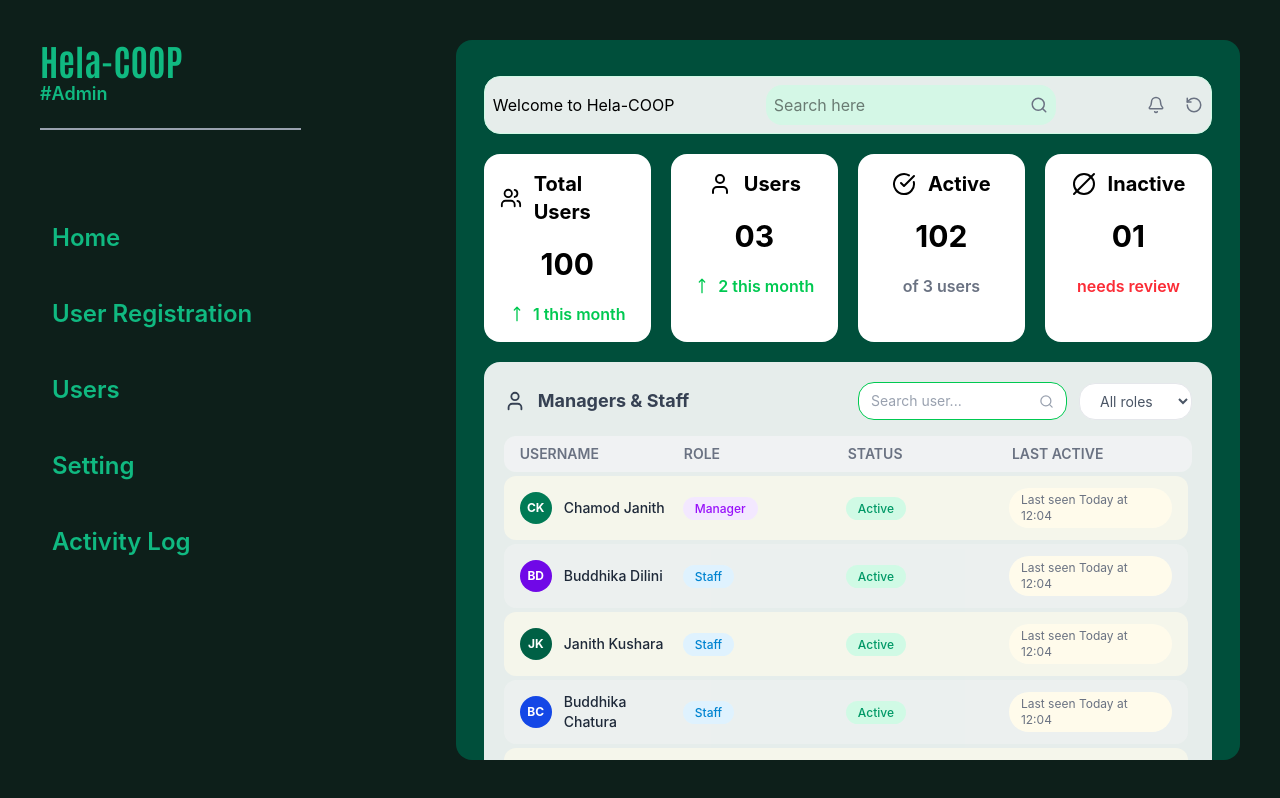
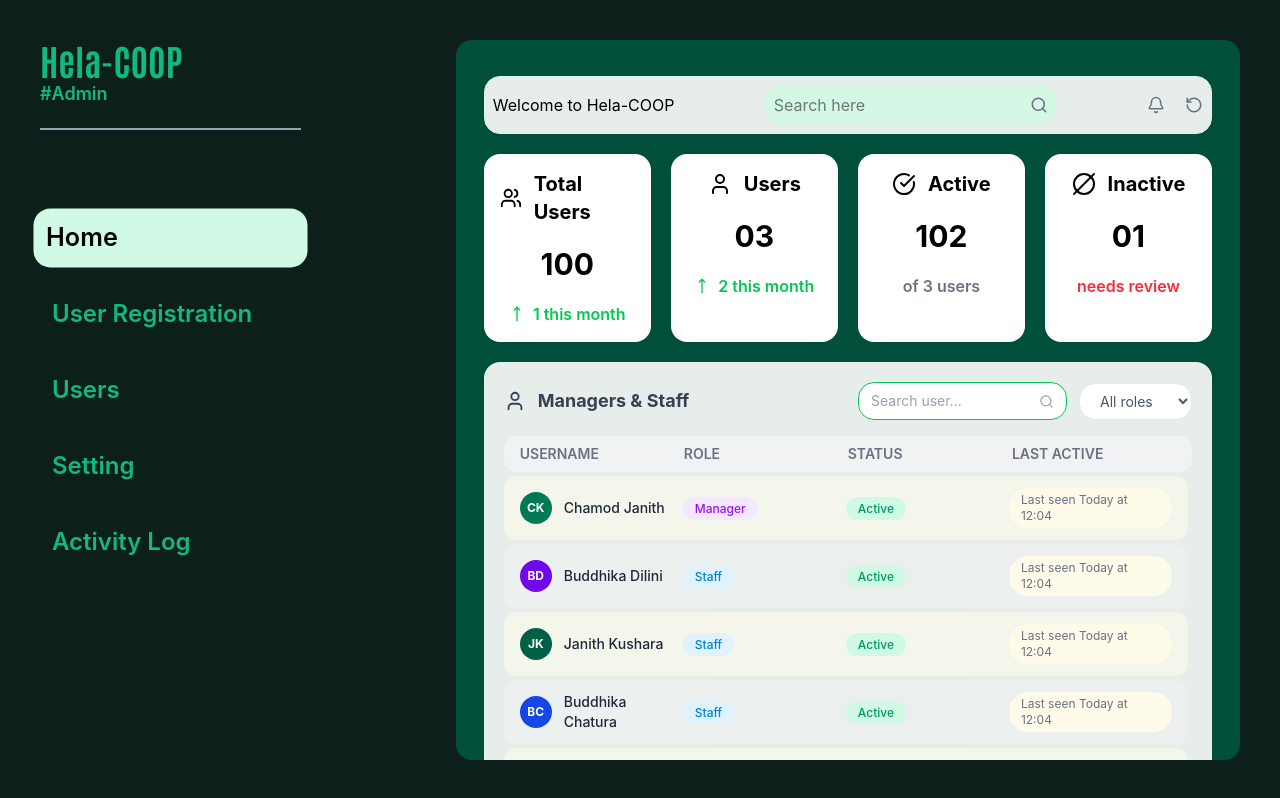
Before and after one commit to Senad-PM/Hela-COOP, a React (Vite) app in the folder client/: page /admin in a window 1280 px wide. Built offline with nearby package versions, Linux system fonts and the light colour scheme; sample sign-in values are in the browser's storage.

Commit message:
style: Styling the admin.jsx file

```diff
--- a/client/package.json
+++ b/client/package.json
@@ -13,11 +13,12 @@
     "@gsap/react": "^2.1.2",
     "@tailwindcss/vite": "^4.3.0",
     "axios": "^1.16.1",
-    "framer-motion": "^12.38.0",
+    "framer-motion": "^12.42.1",
     "gsap": "^3.15.0",
     "lucide-react": "^1.14.0",
     "react": "^19.2.6",
     "react-dom": "^19.2.6",
+    "react-hot-toast": "^2.6.0",
     "react-router-dom": "^7.15.0",
     "tailwindcss": "^4.3.0"
   },
--- a/client/pages/Admin.jsx
+++ b/client/pages/Admin.jsx
@@ -2,7 +2,11 @@ import {
   Bell, RotateCcw, Search, Users, MoveUp, User,
   CircleCheckBig, CircleSlash2,
   CreditCard, Calendar, AtSign, Shield, KeyRound, CheckCircle, X,
-  Settings, TriangleAlert, ChevronRight, ChevronLeft, Download, Trash2
+  Settings, TriangleAlert, ChevronRight, ChevronLeft, Download, Trash2,
+  Home,
+  UserPlus,
+  UserRound,
+  ClipboardList
 } from "lucide-react";
 import React, { useState } from "react";
 
@@ -244,10 +248,10 @@ const UserRegistrationSection = () => {
           </div>
         </div>
         <div className="grid grid-cols-2 gap-5 px-6 py-5">
-          <Field icon={User}     label="First name"  name="firstName" placeholder="Ex: Kamal" />
-          <Field icon={User}     label="Last name"   name="lastName"  placeholder="Ex: Perera" />
-          <Field icon={CreditCard} label="NIC number" name="nic"      placeholder="Ex: 123456789V" />
-          <Field icon={Calendar} label="Date of birth" name="dob"     type="date" placeholder="mm/dd/yyyy" />
+          <Field icon={User} label="First name" name="firstName" placeholder="Ex: Kamal" />
+          <Field icon={User} label="Last name" name="lastName"  placeholder="Ex: Perera" />
+          <Field icon={CreditCard} label="NIC number" name="nic" placeholder="Ex: 123456789V" />
+          <Field icon={Calendar} label="Date of birth" name="dob" type="date" placeholder="mm/dd/yyyy" />
         </div>
       </div>
 
@@ -279,8 +283,8 @@ const UserRegistrationSection = () => {
               <option value="Staff">Staff</option>
             </select>
           </div>
-          <Field icon={KeyRound}     label="Password"         name="password"        type="password" placeholder="Ex: ************" />
-          <Field icon={CheckCircle}  label="Confirm Password" name="confirmPassword"  type="password" placeholder="Ex: ************" />
+          <Field icon={KeyRound} abel="Password" name="password" type="password" placeholder="Ex: ************" />
+          <Field icon={CheckCircle} label="Confirm Password" name="confirmPassword" type="password" placeholder="Ex: ************" />
         </div>
       </div>
 
@@ -314,16 +318,16 @@ const UsersSection = () => {
   const [roleFilter, setRoleFilter] = useState("All roles");
 
   const users = [
-    { initials: "CK", name: "Chamod Janith",    role: "Manager", status: "Active",   time: "Today at 12:04", color: "bg-emerald-700" },
-    { initials: "BD", name: "Buddhika Dilini",  role: "Staff",   status: "Active",   time: "Today at 12:04", color: "bg-violet-700"  },
-    { initials: "JK", name: "Janith Kushara",   role: "Staff",   status: "Active",   time: "Today at 12:04", color: "bg-emerald-800" },
-    { initials: "BC", name: "Buddhika Chatura", role: "Staff",   status: "Active",   time: "Today at 12:04", color: "bg-blue-700"    },
-    { initials: "CK", name: "Chatura Kumara",   role: "Manager", status: "Active",   time: "Today at 12:04", color: "bg-emerald-700" },
-    { initials: "PN", name: "Piumi Nikeshala",  role: "Staff",   status: "Active",   time: "Today at 12:04", color: "bg-pink-700"    },
-    { initials: "CD", name: "Chatumi Dilhara",  role: "Staff",   status: "Active",   time: "Today at 12:04", color: "bg-cyan-700"    },
-    { initials: "WA", name: "Wenu Adhikari",    role: "Staff",   status: "Active",   time: "Today at 12:04", color: "bg-green-700"   },
-    { initials: "TK", name: "Tharushi Kaushika",role: "Staff",   status: "Active",   time: "Today at 12:04", color: "bg-teal-700"    },
-    { initials: "PM", name: "Praveen Manahara", role: "Staff",   status: "Inactive", time: "Today at 12:04", color: "bg-gray-600"    },
+    { initials: "CK", name: "Chamod Janith", role: "Manager", status: "Active", time: "Today at 12:04", color: "bg-emerald-700" },
+    { initials: "BD", name: "Buddhika Dilini", role: "Staff",status: "Active", time: "Today at 12:04", color: "bg-violet-700" },
+    { initials: "JK", name: "Janith Kushara", role: "Staff", status: "Active", time: "Today at 12:04", color: "bg-emerald-800" },
+    { initials: "BC", name: "Buddhika Chatura", role: "Staff", status: "Active", time: "Today at 12:04", color: "bg-blue-700" },
+    { initials: "CK", name: "Chatura Kumara", role: "Manager", status: "Active", time: "Today at 12:04", color: "bg-emerald-700" },
+    { initials: "PN", name: "Piumi Nikeshala", role: "Staff", status: "Active", time: "Today at 12:04", color: "bg-pink-700" },
+    { initials: "CD", name: "Chatumi Dilhara", role: "Staff", status: "Active", time: "Today at 12:04", color: "bg-cyan-700" },
+    { initials: "WA", name: "Wenu Adhikari", role: "Staff", status: "Active", time: "Today at 12:04", color: "bg-green-700" },
+    { initials: "TK", name: "Tharushi Kaushika", role: "Staff", status: "Active", time: "Today at 12:04", color: "bg-teal-700" },
+    { initials: "PM", name: "Praveen Manahara", role: "Staff", status: "Inactive", time: "Today at 12:04", color: "bg-gray-600" },
   ];
 
   const filtered = users.filter((u) => {
@@ -602,7 +606,7 @@ const ActivityLogSection = () => {
             <span>🗒</span> System activity log
           </div>
           <div className="flex items-center gap-2 flex-wrap">
-            <select value={userFilter} onChange={(e) => {userFilter(e.target.value); setCurrentPage(1);}}
+            <select value={userFilter} onChange={(e) => {setUserFilter(e.target.value); setCurrentPage(1);}}
               className="border border-gray-200 rounded-xl px-3 py-1.5 text-xs outline-none bg-white text-gray-600"
             >
               <option>All users</option>
@@ -704,6 +708,19 @@ const ActivityLogSection = () => {
 const Admin = () => {
   const [activeSection, setActiveSection] = useState("home");
 
+  const NavItem = ({label, section, activeSection, onClick}) => {
+    const isActive = activeSection === section;
+    return (
+      <div onClick={() => onClick(section)}
+        className={`cursor-pointer rounded-2xl w-2/3 p-3 transition-all duration-300 ${
+          isActive ? "bg-emerald-100 text-black scale-105" : "hover:bg-emerald-100 hover:text-black hover:scale-105"
+        }`}
+      >
+        <h1>{label}</h1>
+      </div>
+    )
+  }
+
   return (
     <>
       <section className="w-full h-screen bg-[#0d1f1a] p-10 overflow-hidden">
@@ -718,41 +735,11 @@ const Admin = () => {
             <h2 className="text-lg font-semibold">#Admin</h2>
             <hr className="mr-10 mt-5 w-2/3 border-t-2 text-gray-400" />
             <div className="mt-20 text-2xl font-semibold space-y-5">
-              <div
-                onClick={() => setActiveSection("home")}
-                className="cursor-pointer rounded-2xl w-2/3 hover:bg-emerald-100 hover:text-black hover:scale-105 transition-all duration-400 p-3"
-              >
-                <div></div>
-                <h1>Home</h1>
-              </div>
-              <div
-                onClick={() => setActiveSection("userRegistration")}
-                className="cursor-pointer rounded-2xl w-2/3 hover:bg-emerald-100 hover:text-black hover:scale-105 transition-all duration-400 p-3"
-              >
-                <div></div>
-                <h1>User Registration</h1>
-              </div>
-              <div
-                onClick={() => setActiveSection("users")}
-                className="cursor-pointer rounded-2xl w-2/3 hover:bg-emerald-100 hover:text-black hover:scale-105 transition-all duration-400 p-3"
-              >
-                <div></div>
-                <h1>Users</h1>
-              </div>
-              <div
-                onClick={() => setActiveSection("setting")}
-                className="cursor-pointer rounded-2xl w-2/3 hover:bg-emerald-100 hover:text-black hover:scale-105 transition-all duration-400 p-3"
-              >
-                <div></div>
-                <h1>Setting</h1>
-              </div>
-              <div
-                onClick={() => setActiveSection("activity")}
-                className="cursor-pointer rounded-2xl w-2/3 hover:bg-emerald-100 hover:text-black hover:scale-105 transition-all duration-400 p-3"
-              >
-                <div></div>
-                <h1>Activity Log</h1>
-              </div>
+              <NavItem label="Home" icon={Home} section="home" activeSection={activeSection} onClick={setActiveSection} />
+              <NavItem label="User Registration" icon={UserPlus} section="userRegistration" activeSection={activeSection} onClick={setActiveSection} />
+              <NavItem label="Users" icon={UserRound} section="users" activeSection={activeSection} onClick={setActiveSection} />
+              <NavItem label="Setting" icon={Settings} section="setting" activeSection={activeSection} onClick={setActiveSection} />
+              <NavItem label="Activity Log" icon={ClipboardList} section="activity" activeSection={activeSection} onClick={setActiveSection} />
             </div>
           </div>
           <div className="w-2/3 h-full rounded-2xl bg-emerald-900 p-5 overflow-y-auto">
```
Also changed, not shown: 1 other file (tests, documents, lock files or other folders).
